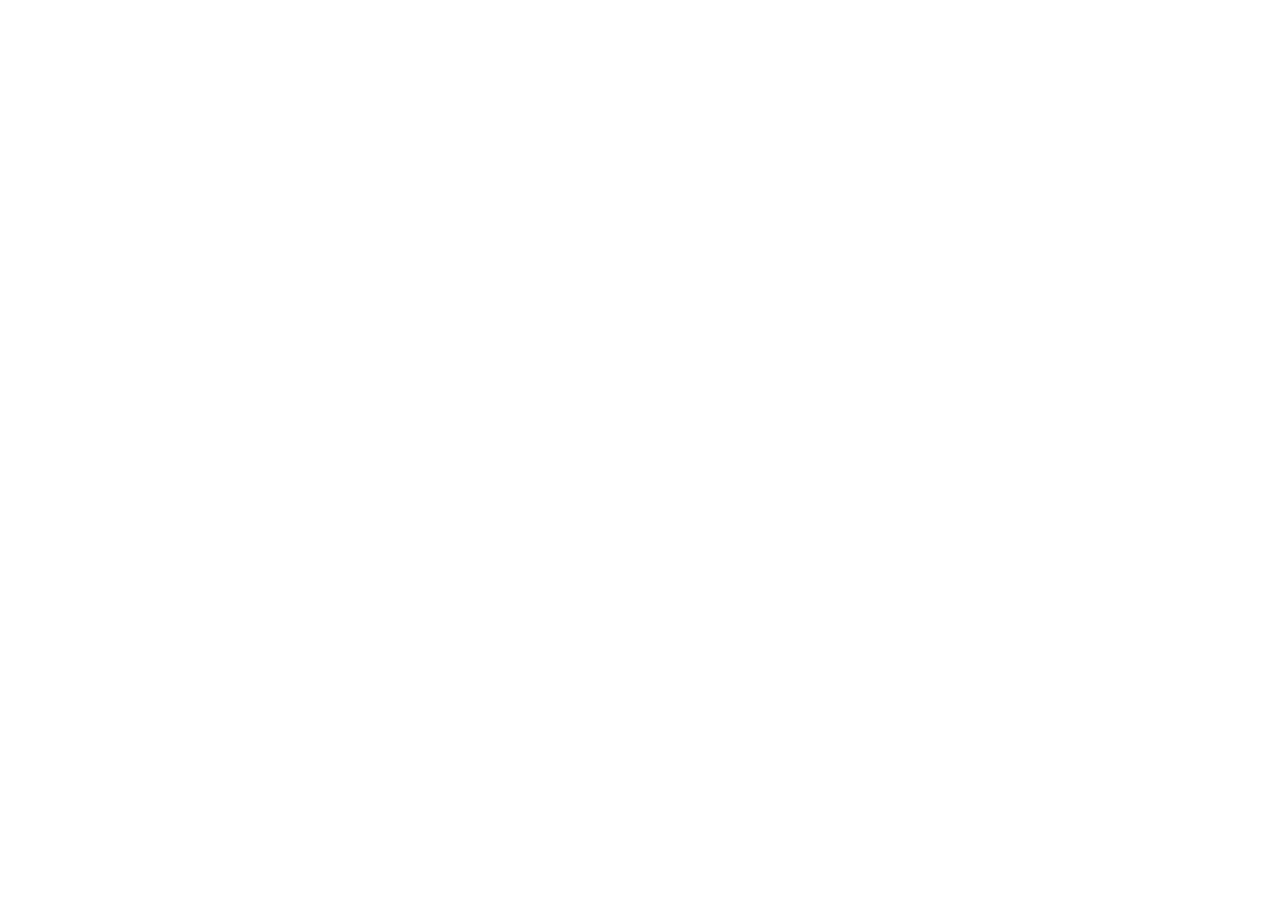
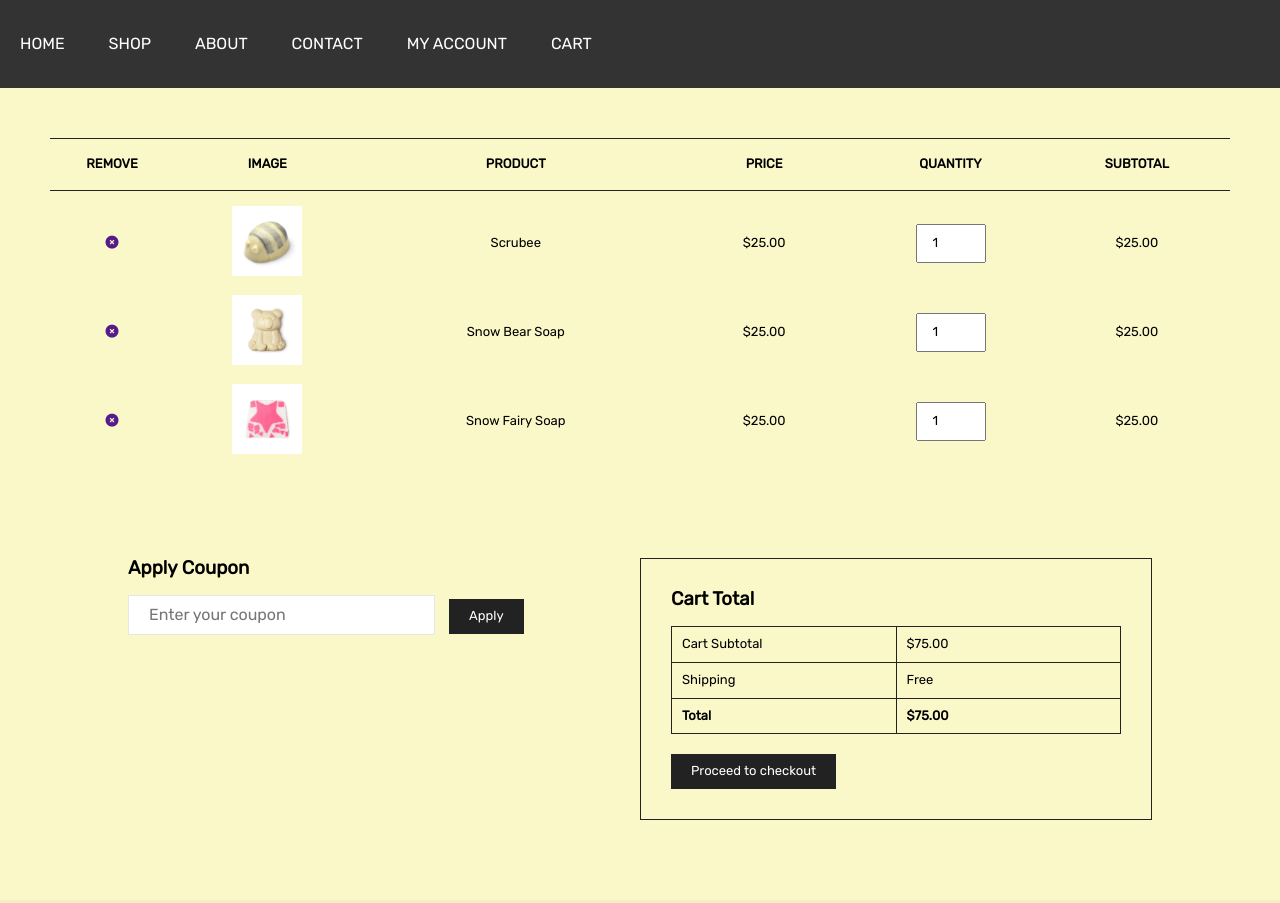
Before and after one commit to ngkoksiang/Assignment-2, a plain HTML site: page cart.html in a window 1280 px wide. Shown: the top 903 px of the page. Before the commit the page ends 800 px from the top, so only its background shows below. Drawn offline with Linux system fonts and the light colour scheme.

Commit message:
cartpage

```diff
--- a/cart.html
+++ b/cart.html
@@ -1,4 +1,4 @@
-<!-- <!DOCTYPE html>
+<!DOCTYPE html>
 <html lang="en">
 <head>
     <meta charset="UTF-8">
@@ -44,8 +44,51 @@
                     <td><input type="number" value="1"></td>
                     <td>$25.00</td>
                 </tr>
+                <tr>
+                    <td><a href=""><i class="fa-solid fa-circle-xmark"></i></a></td>
+                    <td><img src="media/snowbear.jpg" alt=""></td>
+                    <td>Snow Bear Soap</td>
+                    <td>$25.00</td>
+                    <td><input type="number" value="1"></td>
+                    <td>$25.00</td>
+                </tr>
+                <tr>
+                    <td><a href=""><i class="fa-solid fa-circle-xmark"></i></a></td>
+                    <td><img src="media/snowfairy.jpg" alt=""></td>
+                    <td>Snow Fairy Soap</td>
+                    <td>$25.00</td>
+                    <td><input type="number" value="1"></td>
+                    <td>$25.00</td>
+                </tr>
             </tbody>
         </table>
+    </section>
+    <section id="cartadd" class="cartpage">
+        <div id="coupon">
+            <h3>Apply Coupon</h3>
+            <div>
+                <input type="text" placeholder="Enter your coupon">
+                <button class="applybtn">Apply</button>
+            </div>
+        </div>
+        <div id="subtotal">
+            <h3>Cart Total</h3>
+            <table>
+                <tr>
+                    <td>Cart Subtotal</td>
+                    <td>$75.00</td>
+                </tr>
+                <tr>
+                    <td>Shipping</td>
+                    <td>Free</td>
+                </tr>
+                <tr>
+                    <td><strong>Total</strong></td>
+                    <td><strong>$75.00</strong></td>
+                </tr>
+            </table>
+            <button class="proceedbtn">Proceed to checkout</button>
+        </div>
     </section>
     <footer class="endsection">
         <div class="col">
@@ -95,4 +138,4 @@
         </div>
     </footer>
 </body>
-</html> -->
+</html>
--- a/css/cart.css
+++ b/css/cart.css
@@ -1,5 +1,6 @@
-/* .cartpage {
+.cartpage {
     background-color: #faf7c8;
+    padding: 50px;
 }
 
 #cart table {
@@ -57,4 +58,60 @@
 
 #cart table tbody td {
     font-size: 13px;
-} */
+}
+
+.applybtn, .proceedbtn {
+    background-color: #222;
+    border: none;
+    color: white;
+    padding: 10px 20px;
+    text-align: center;
+    text-decoration: none;
+    display: inline-block;
+    font-size: 13px;
+}
+
+#cartadd {
+    padding-right: 10%;
+    padding-left: 10%;
+    display: flex;
+    flex-wrap: wrap;
+    justify-content: space-between;
+}
+
+#coupon {
+    width: 50%;
+    margin-bottom: 30px;
+}
+
+#coupon h3, #subtotal h3 {
+    padding-bottom: 15px;
+}
+
+#coupon input {
+    padding: 10px 20px;
+    outline: none;
+    width: 60%;
+    margin-right: 10px;
+    border: 1px solid #e2e9e1;
+}
+
+#subtotal {
+    width: 50%;
+    margin-bottom: 30px;
+    border: 1px solid #222;
+    padding: 30px;
+}
+
+#subtotal table {
+    border-collapse: collapse;
+    width: 100%;
+    margin-bottom: 20px;
+}
+
+#subtotal table td {
+    width: 50%;
+    border: 1px solid #222;
+    padding: 10px;
+    font-size: 13px;
+}
```
